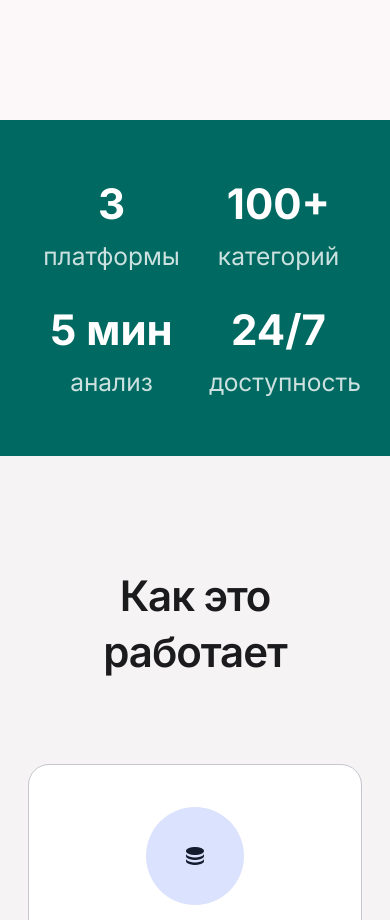
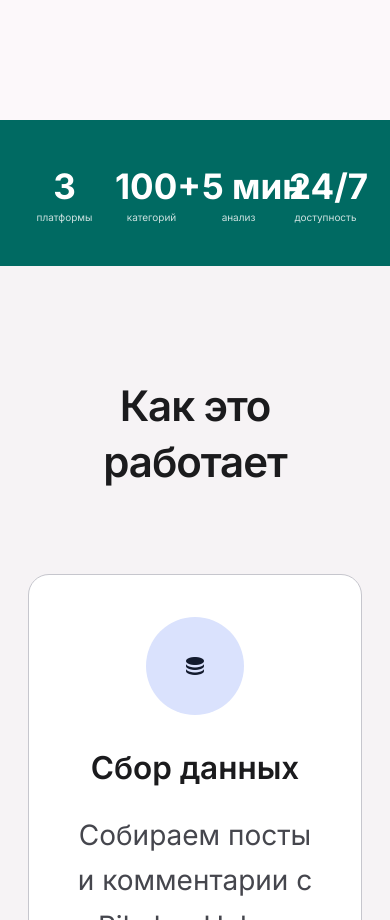
Before and after one commit to Nik-Maltcev/pikabu, a Vue app in the folder frontend/: page / in a window 390 px wide. Shown: the part 1620-2540 px from the top of the page. Built offline with nearby package versions, Linux system fonts and the light colour scheme; no server answers.

Commit message:
Stats: whitespace-nowrap to prevent line breaks

```diff
--- a/frontend/src/pages/Landing.vue
+++ b/frontend/src/pages/Landing.vue
@@ -82,24 +82,24 @@ function goToApp() {
       </section>
 
       <!-- Stats -->
-      <section class="bg-[#006a62] py-8 md:py-12 mt-8 lg:mt-0">
-        <div class="max-w-7xl mx-auto px-6">
-          <div class="grid grid-cols-2 md:grid-cols-4 gap-4 md:gap-8 text-center text-white">
+      <section class="bg-[#006a62] py-6 md:py-12 mt-8 lg:mt-0">
+        <div class="max-w-7xl mx-auto px-4 md:px-6">
+          <div class="grid grid-cols-4 gap-2 md:gap-8 text-center text-white">
             <div>
-              <div class="text-2xl md:text-4xl font-bold mb-1 md:mb-2">3</div>
-              <div class="text-sm md:text-sm opacity-80">платформы</div>
+              <div class="text-xl md:text-4xl font-bold whitespace-nowrap">3</div>
+              <div class="text-[10px] md:text-sm opacity-80 leading-tight">платформы</div>
             </div>
             <div>
-              <div class="text-2xl md:text-4xl font-bold mb-1 md:mb-2">100+</div>
-              <div class="text-sm md:text-sm opacity-80">категорий</div>
+              <div class="text-xl md:text-4xl font-bold whitespace-nowrap">100+</div>
+              <div class="text-[10px] md:text-sm opacity-80 leading-tight">категорий</div>
             </div>
             <div>
-              <div class="text-2xl md:text-4xl font-bold mb-1 md:mb-2">5 мин</div>
-              <div class="text-sm md:text-sm opacity-80">анализ</div>
+              <div class="text-xl md:text-4xl font-bold whitespace-nowrap">5 мин</div>
+              <div class="text-[10px] md:text-sm opacity-80 leading-tight">анализ</div>
             </div>
             <div>
-              <div class="text-2xl md:text-4xl font-bold mb-1 md:mb-2">24/7</div>
-              <div class="text-sm md:text-sm opacity-80">доступность</div>
+              <div class="text-xl md:text-4xl font-bold whitespace-nowrap">24/7</div>
+              <div class="text-[10px] md:text-sm opacity-80 leading-tight">доступность</div>
             </div>
           </div>
         </div>
```
